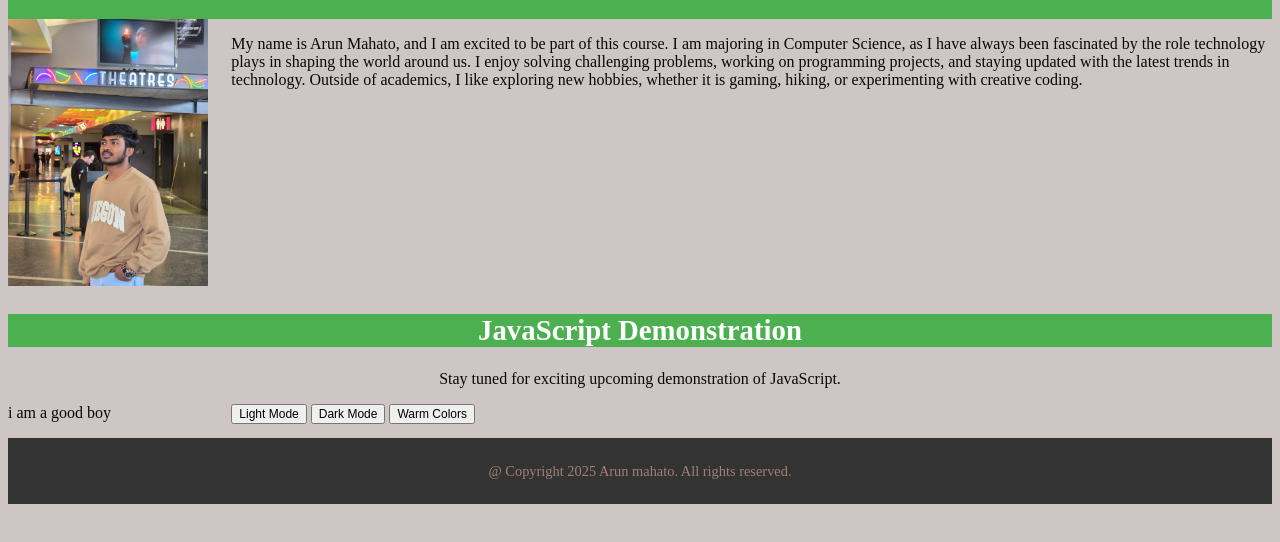
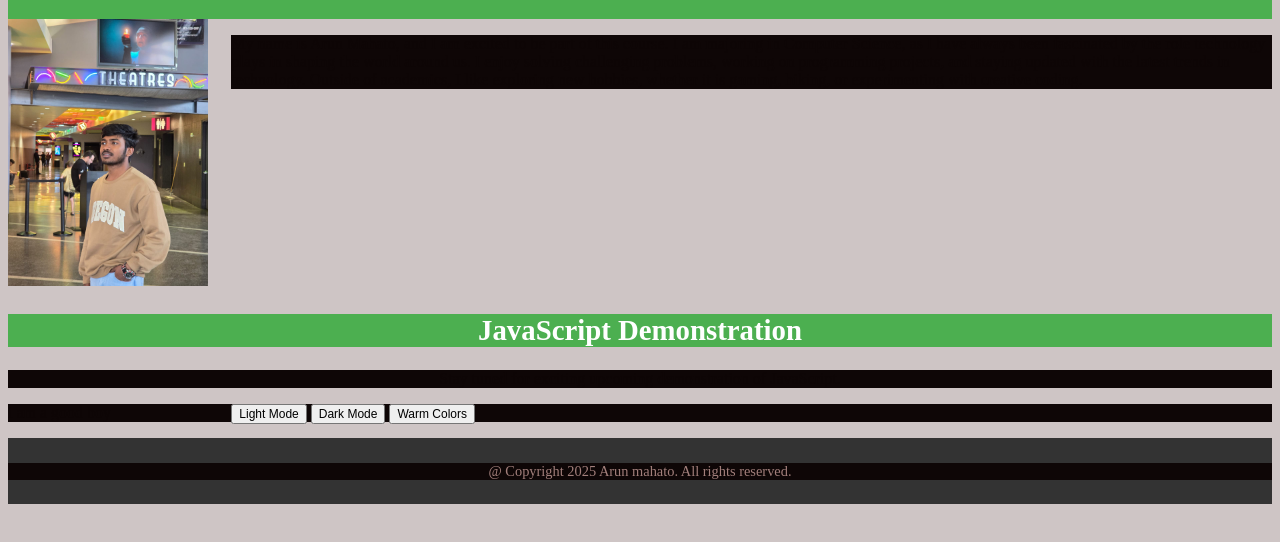
Before and after one commit to Arunmahato123/arunmahato123.github.io, a plain HTML site: page index.html in a window 1280 px wide. Shown: the part 76-618 px from the top of the page. Drawn offline with Linux system fonts and the light colour scheme.

Commit message:
again added

```diff
--- a/styles.css
+++ b/styles.css
@@ -71,3 +71,6 @@ section{
         background-color: #ffebcd;
         color: #8b4513;
       }
+p{
+  background-color: #0e0606;
+}
```
